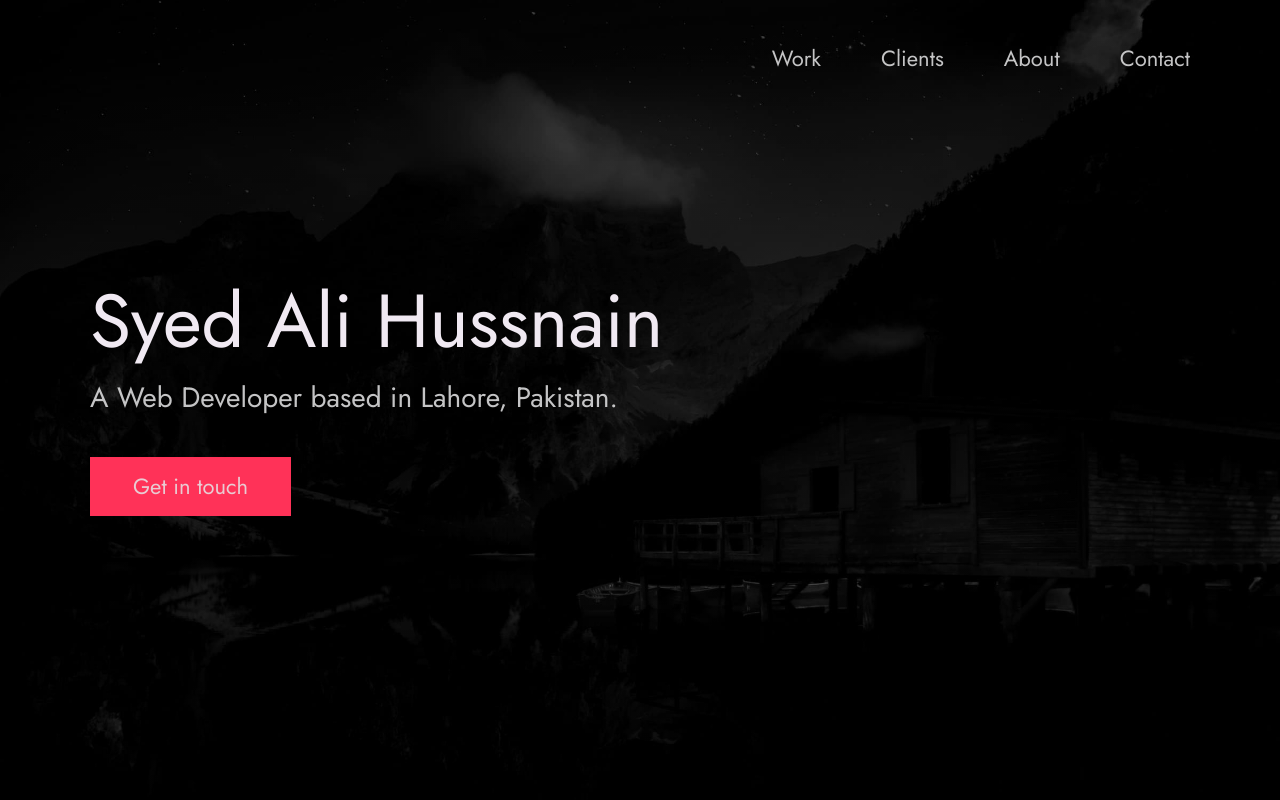
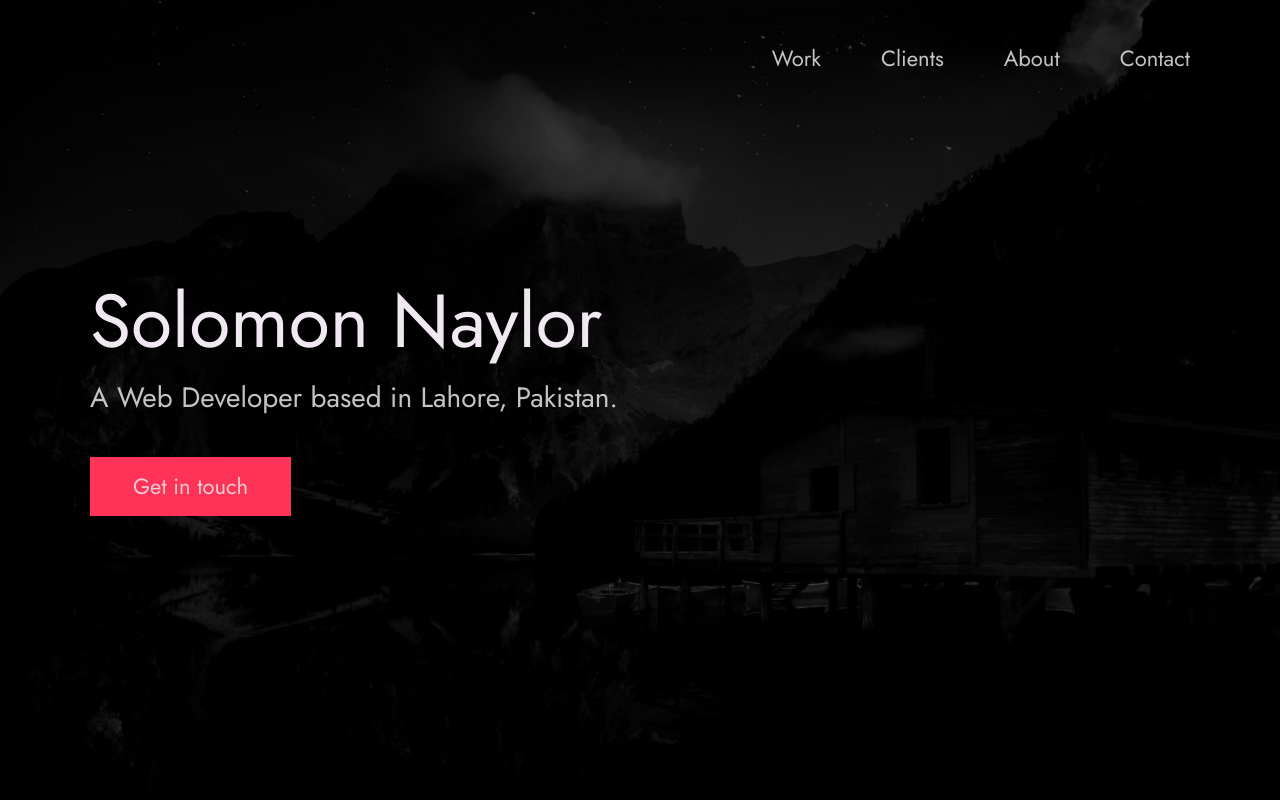
Before and after one commit to SollieNaylor/SollieNaylor.github.io, a plain HTML site: page index.html in a window 1280 px wide. Shown: the top 800 px of the page. Drawn offline with Linux system fonts and the light colour scheme.

Commit message:
Update index.html

```diff
--- a/index.html
+++ b/index.html
@@ -24,7 +24,7 @@
 
   <!-- Put your site title here -->
   <title>
-    Syed Ali Hussnain | A Web Developer based in Lahore, Pakistan.
+    Solomon Naylor | A Current CS major based in Madison, Mississippi.
   </title>
 
   <meta name="description" content="Add small description of yourslef.">
@@ -56,7 +56,7 @@
       <div class="header__text">
         <h1 class="heading-primary">
           <!-- Replace the following name with your name -->
-          <span>Syed Ali Hussnain</span>
+          <span>Solomon Naylor</span>
         </h1>
         <!-- Put a small paragraph about yourself -->
         <p>A Web Developer based in Lahore, Pakistan.</p>
```
